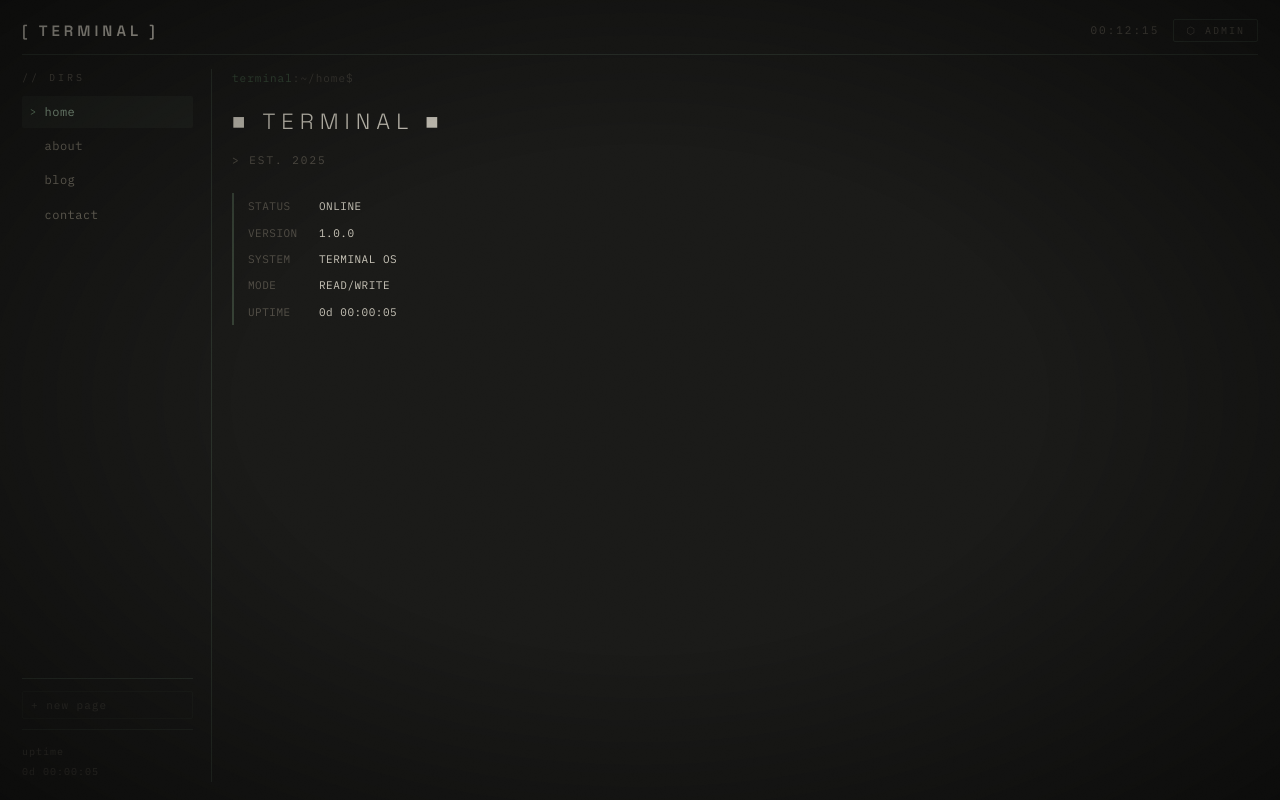
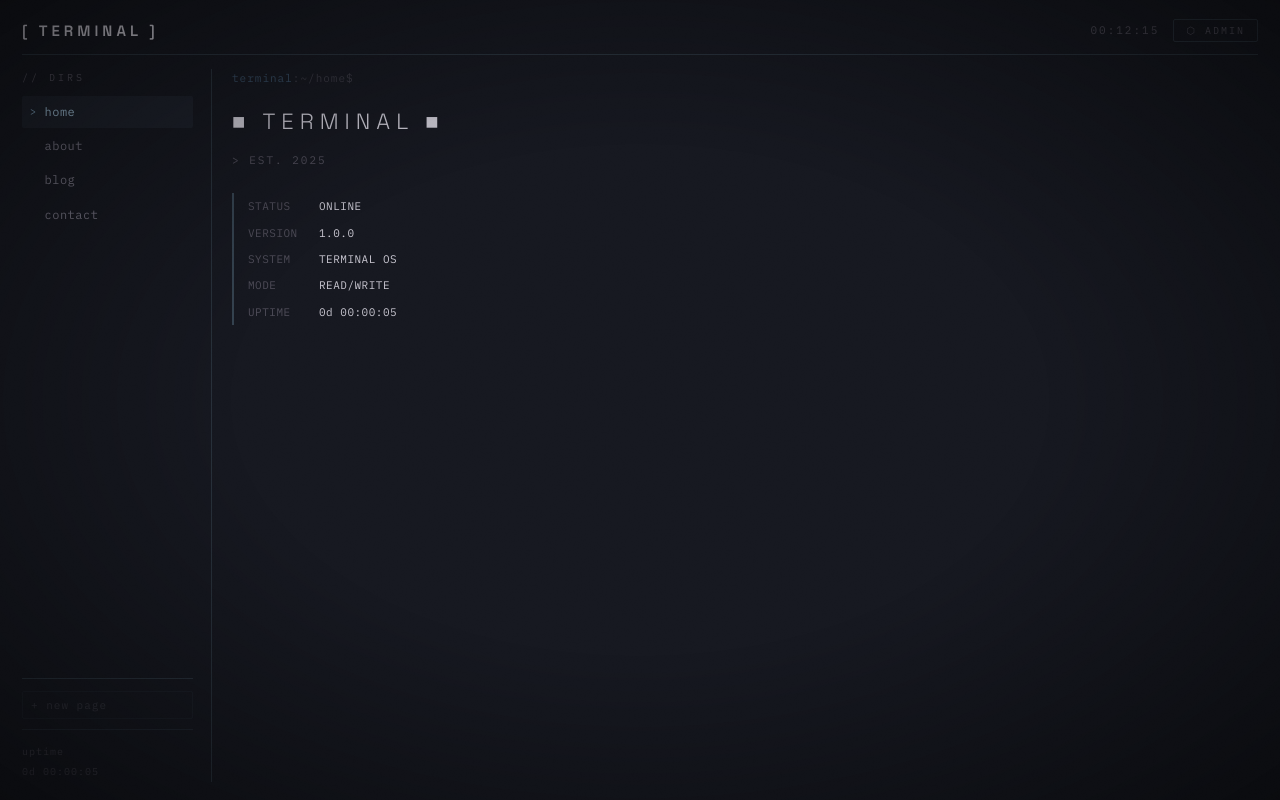
Before and after one commit to DesertDayDream/Webpage, a website: page index.html in a window 1280 px wide. Drawn offline with Linux system fonts and the light colour scheme; no server answers.

Commit message:
shift accent palette from sage green to dusty slate blue

```diff
--- a/assets/css/style.css
+++ b/assets/css/style.css
@@ -4,26 +4,26 @@
 *, *::before, *::after { box-sizing: border-box; margin: 0; padding: 0; }
 
 :root {
-  --green:        #7a9e7e;
-  --green-dim:    #4a6b4e;
-  --green-bright: #9db89f;
-  --green-faint:  rgba(122,158,126,0.07);
+  --green:        #7a9eb8;
+  --green-dim:    #4a6b8a;
+  --green-bright: #9dbdd4;
+  --green-faint:  rgba(122,158,184,0.07);
   --amber:        #b08050;
   --red:          #a05a52;
-  --bg:           #1a1a18;
+  --bg:           #161820;
   --scanline:     transparent;
   --glow:         none;
   --glow-dim:     none;
   --mono:         'IBM Plex Mono', monospace;
   --vt:           'Space Grotesk', sans-serif;
 
-  --surface:      #222220;
-  --surface-2:    #2a2a27;
-  --border:       rgba(122,158,126,0.18);
-  --border-mid:   rgba(122,158,126,0.30);
-  --text-body:    #c8c4b8;
-  --text-dim:     #7a7568;
-  --text-meta:    #545048;
+  --surface:      #1e2028;
+  --surface-2:    #252830;
+  --border:       rgba(122,158,184,0.18);
+  --border-mid:   rgba(122,158,184,0.32);
+  --text-body:    #c8c6d0;
+  --text-dim:     #72707e;
+  --text-meta:    #4e4c58;
   --accent-warm:  #c4a882;
   --radius:       2px;
 }
```
